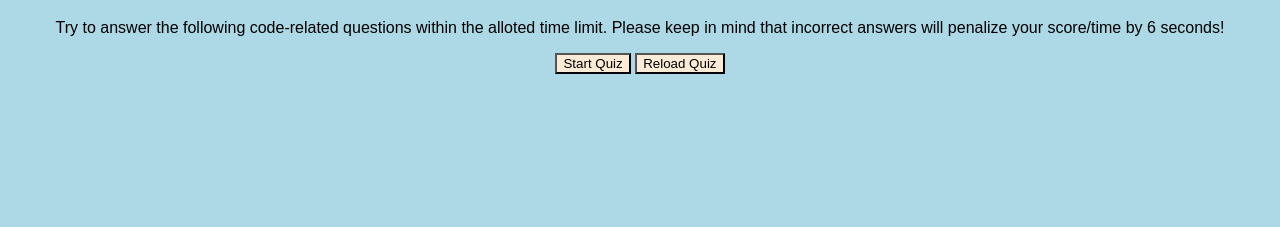
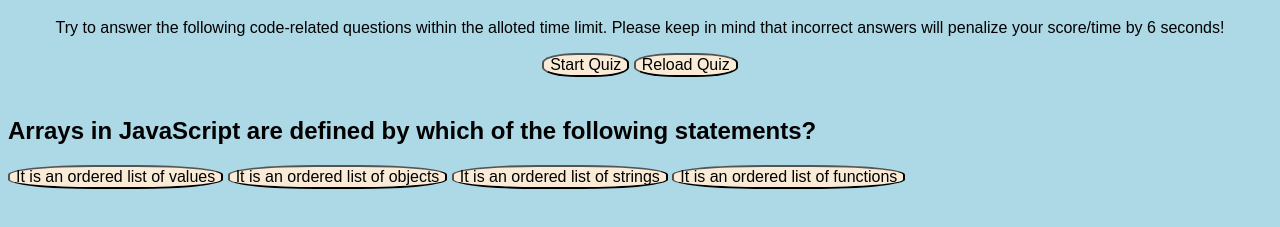
Before and after one commit to joshbaileydev513/challenge-4, a plain HTML site: page index.html in a window 1280 px wide. Both pictures are taken after a click on the button "Start Quiz". Shown: the part 125-352 px from the top of the page. Drawn offline with Linux system fonts and the light colour scheme.

Commit message:
added functions for displayQuestion and answerSelected along with getting each one to show up on screen after another in an array

```diff
--- a/assets/questions.js
+++ b/assets/questions.js
@@ -83,5 +83,5 @@ var question10 = {
 }
 
 
-export { question1, question2, question3, question4, question5, question6, question7, question8, question9, question10 };
+// export { question1, question2, question3, question4, question5, question6, question7, question8, question9, question10 };
 // Now that the game is over with, you are presented with a score based of the questions you answered along with adding your initials (3 Letter combo A-Z). That score is then saved in the highscores.html page for viewing
--- a/assets/script.js
+++ b/assets/script.js
@@ -11,14 +11,31 @@ function wrongAnswer() {
 }
 
 function displayQuestion(num) {
-    document.getElementById("question-title").innerHTML = "";
-    document.getElementById("choices").innerHTML = "";
+    document.getElementById("question-title").innerHTML = questions[num].question;
+    document.getElementById("answer-1").innerHTML = questions[num].answers[0];
+    document.getElementById("answer-2").innerHTML = questions[num].answers[1];
+    document.getElementById("answer-3").innerHTML = questions[num].answers[2];
+    document.getElementById("answer-4").innerHTML = questions[num].answers[3];
+}
+
+function answerSelected(answer) {
+    if (questions[currentQuestion].answers[answer] ===  questions[currentQuestion].correctAnswer){
+        // answer is correct, moved to next question and 10 points are awarded for it
+    } else {
+        // answer is wrong - minus 6 seconds and then move on to the next question
+    }
+    currentQuestion = currentQuestion + 1;
+    displayQuestion(currentQuestion);
 }
 
 
 function timerStart() {
     document.getElementById("question").classList.remove("hide");
-    displayQuestion(1);
+    document.getElementById("answer-1").classList.remove("hide");
+    document.getElementById("answer-2").classList.remove("hide");
+    document.getElementById("answer-3").classList.remove("hide");
+    document.getElementById("answer-4").classList.remove("hide");
+    displayQuestion(0);
     // create function to start the 60 second timer
     var downloadTimer = setInterval(function(){
         if(quizTimer <= 0){
@@ -57,91 +74,87 @@ function timerStart() {
 
 
 
-
-
-
-
-
-
-
 // Question 1/10 - timer starts at 60 seconds. Once answered you are prompted with the next question in line. Your score from this question is stored for the total score at the end.
 
-// var question1 = {
-//     question: "Arrays in JavaScript are defined by which of the following statements?",
-//     answers: ["It is an ordered list of values", "It is an ordered list of objects", "It is an ordered list of strings","It is an ordered list of functions"],
-//     correctAnswer: "It is an ordered list of values",
-// }
+var questions = [
+    {
+        question: "Arrays in JavaScript are defined by which of the following statements?",
+        answers: ["It is an ordered list of values", "It is an ordered list of objects", "It is an ordered list of strings","It is an ordered list of functions"],
+        correctAnswer: "It is an ordered list of values",
+    },
 
-// // Question 2/10 - timer is live. Once answered you are prompted with the next question in line. Your score from this question is stored for the total score at the end.
+    // Question 2/10 - timer is live. Once answered you are prompted with the next question in line. Your score from this question is stored for the total score at the end.
 
-// var question2 = {
-//     question: "Javascript is an _______ language",
-//     answers: ["Object-Oriented", "Object-Based", "Procedural","Static"],
-//     correctAnswer: "Object-Based",
-// }
+    {
+        question: "Javascript is an _______ language",
+        answers: ["Object-Oriented", "Object-Based", "Procedural","Static"],
+        correctAnswer: "Object-Based",
+    },
 
-// // Question 3/10 - timer is live. Once answered you are prompted with the next question in line. Your score from this question is stored for the total score at the end.
+    // Question 3/10 - timer is live. Once answered you are prompted with the next question in line. Your score from this question is stored for the total score at the end.
 
-// var question3 = {
-//     question: "Which of the following keywords is used to define a variable in Javascript?",
-//     answers: ["var", "let", "Both A & B","Yoo here's a variable dude"],
-//     correctAnswer: "Both A & B",
-// }
+    {
+        question: "Which of the following keywords is used to define a variable in Javascript?",
+        answers: ["var", "let", "Both A & B","Yoo here's a variable dude"],
+        correctAnswer: "Both A & B",
+    },
 
-// // Question 4/10 - timer is live. Once answered you are prompted with the next question in line. Your score from this question is stored for the total score at the end.
+    // Question 4/10 - timer is live. Once answered you are prompted with the next question in line. Your score from this question is stored for the total score at the end.
 
-// var question4 = {
-//     question: "Which function is used to serialize an object into a JSON string in Javascript?",
-//     answers: ["stringify()", "parse()", "convert()","serialization()"],
-//     correctAnswer: "stringify()",
-// }
+   {
+        question: "Which function is used to serialize an object into a JSON string in Javascript?",
+        answers: ["stringify()", "parse()", "convert()","serialization()"],
+        correctAnswer: "stringify()",
+    },
 
-// // Question 5/10 - timer is live. Once answered you are prompted with the next question in line. Your score from this question is stored for the total score at the end.
+    // Question 5/10 - timer is live. Once answered you are prompted with the next question in line. Your score from this question is stored for the total score at the end.
 
-// var question5 = {
-//     question: " How do you stop an interval timer in Javascript?",
-//     answers: ["clearTimer", "intervalOver", "timerStop","clearInterval"],
-//     correctAnswer: "clearInterval",
-// }
+    {
+        question: " How do you stop an interval timer in Javascript?",
+        answers: ["clearTimer", "intervalOver", "timerStop","clearInterval"],
+        correctAnswer: "clearInterval",
+    },
 
-// // Question 6/10 - timer is live. Once answered you are prompted with the next question in line. Your score from this question is stored for the total score at the end.
+    // Question 6/10 - timer is live. Once answered you are prompted with the next question in line. Your score from this question is stored for the total score at the end.
 
-// var question6 = {
-//     question: "Which symbol is used separate JavaScript statements?",
-//     answers: ["Comma (,)", "Colon (:)", "Hyphen (_)", "Semicolon (;)"],
-//     correctAnswer: "Semicolon (;)",
-// }
+     {
+        question: "Which symbol is used separate JavaScript statements?",
+        answers: ["Comma (,)", "Colon (:)", "Hyphen (_)", "Semicolon (;)"],
+        correctAnswer: "Semicolon (;)",
+    },
 
-// // Question 7/10 - timer is live. Once answered you are prompted with the next question in line. Your score from this question is stored for the total score at the end.
+    // Question 7/10 - timer is live. Once answered you are prompted with the next question in line. Your score from this question is stored for the total score at the end.
 
-// var question7 = {
-//     question: "What is the tag we use to put Javascript inside HTML?",
-//     answers: ["<js>", "<javascript>", "<script>","<scripting>"],
-//     correctAnswer: "<script>",
-// }
+     {
+        question: "What is the tag we use to put Javascript inside HTML?",
+        answers: ["'<js>'", "'<javascript>'", "'<script>'","'<scripting>'"],
+        correctAnswer: "'<script>'",
+    },
 
-// // Question 8/10 - timer is live. Once answered you are prompted with the next question in line. Your score from this question is stored for the total score at the end.
+    // Question 8/10 - timer is live. Once answered you are prompted with the next question in line. Your score from this question is stored for the total score at the end.
 
-// var question8 = {
-//     question: "DOM stands for ____?",
-//     answers: ["Document Object Model", "Document Object Manipulation", "Document Objective Model","It's short for Dominic, the creator of the DOM"],
-//     correctAnswer: "Document Object Model",
-// }
+     {
+        question: "DOM stands for ____?",
+        answers: ["Document Object Model", "Document Object Manipulation", "Document Objective Model","It's short for Dominic, the creator of the DOM"],
+        correctAnswer: "Document Object Model",
+    },
 
-// // Question 9/10 - timer is live. Once answered you are prompted with the next question in line. Your score from this question is stored for the total score at the end.
+    // Question 9/10 - timer is live. Once answered you are prompted with the next question in line. Your score from this question is stored for the total score at the end.
 
-// var question9 = {
-//     question: "Which method is used for debuging purposes in javascript?",
-//     answers: ["console.message(hello)", "console.log(hello)", "log(hello)","message(hello)"],
-//     correctAnswer: "console.log()",
-// }
+    {
+        question: "Which method is used for debuging purposes in javascript?",
+        answers: ["console.message(hello)", "console.log(hello)", "log(hello)","message(hello)"],
+        correctAnswer: "console.log()",
+    },
 
-// // Question 10/10 - timer is live. Once answered you finihsed with the coding test. Your score from this question is added to your scores from questions 1-9 to get the total score.
+    // Question 10/10 - timer is live. Once answered you finihsed with the coding test. Your score from this question is added to your scores from questions 1-9 to get the total score.
 
-// var question10 = {
-//     question: "Which of the following type of variables takes precedence over other if names are same?",
-//     answers: ["Global", "Main", "Local", "Preceding"],
-//     correctAnswer: "Local",
-// }
+     {
+        question: "Which of the following type of variables takes precedence over other if names are same?",
+        answers: ["Global", "Main", "Local", "Preceding"],
+        correctAnswer: "Local",
+    },
+
+]
 
 // Now that the game is over with, you are presented with a score based of the questions you answered along with adding your initials (3 Letter combo A-Z). That score is then saved in the highscores.html page for viewing
--- a/assets/style.css
+++ b/assets/style.css
@@ -5,11 +5,16 @@
 
 button {
     background-color: antiquewhite;
+    border-radius: 40%;
+    font-size: medium;
 }
 
 button:hover {
     background-color: black;
     color: antiquewhite;
+    border-radius: 40%;
+    font-size: medium;
+    border: 2px solid antiquewhite;
 }
 
 .scores {
@@ -31,5 +36,5 @@ button:hover {
 
 #question {
     display: block;
-    color: aqua;
+    color: black;
 }
--- a/index.html
+++ b/index.html
@@ -27,54 +27,12 @@
 
         <div id="question" class="hide">
             <h2 id="question-title"></h2>
-            <div id="choices" class="choices"></div>
+            <button id="answer-1" class="hide" onClick="answerSelected(1)">Start Quiz</button>
+            <button id="answer-2" class="hide" onClick="answerSelected(2)">Start Quiz</button>
+            <button id="answer-3" class="hide" onClick="answerSelected(3)">Start Quiz</button>
+            <button id="answer-4" class="hide" onClick="answerSelected(4)">Start Quiz</button>
         </div>
-
-        <!-- <div id="question-2" class="hide">
-            <h2 id="question-title"></h2>
-            <div id="choices" class="choices"></div>
-        </div>
-
-        <div id="question-3" class="hide">
-            <h2 id="question-title"></h2>
-            <div id="choices" class="choices"></div>
-        </div>
-
-        <div id="question-4" class="hide">
-            <h2 id="question-title"></h2>
-            <div id="choices" class="choices"></div>
-        </div>
-
-        <div id="question-5" class="hide">
-            <h2 id="question-title"></h2>
-            <div id="choices" class="choices"></div>
-        </div>
-
-        <div id="question-6" class="hide">
-            <h2 id="question-title"></h2>
-            <div id="choices" class="choices"></div>
-        </div>
-
-        <div id="question-7" class="hide">
-            <h2 id="question-title"></h2>
-            <div id="choices" class="choices"></div>
-        </div>
-
-        <div id="question-8" class="hide">
-            <h2 id="question-title"></h2>
-            <div id="choices" class="choices"></div>
-        </div>
-
-        <div id="question-9" class="hide">
-            <h2 id="question-title"></h2>
-            <div id="choices" class="choices"></div>
-        </div>
-
-        <div id="question-10" class="hide">
-            <h2 id="question-title"></h2>
-            <div id="choices" class="choices"></div>
-        </div> -->
     </div>
-<script type="text/javascript" src="assets/script.js"></script>
+    <script type="text/javascript" src="assets/script.js"></script>
 </body>
 </html>
```
